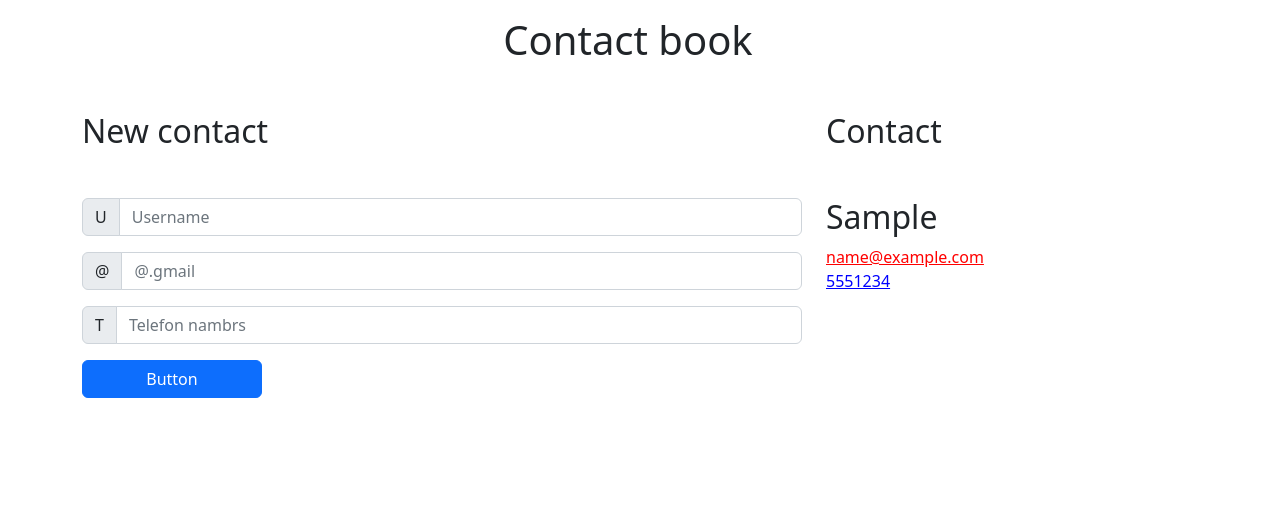
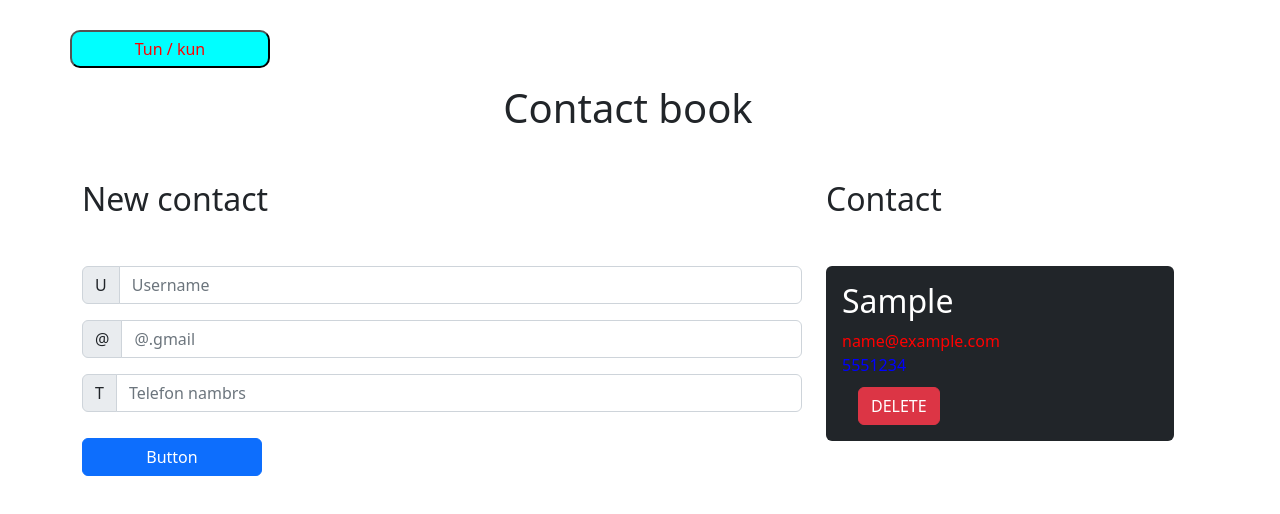
Before and after one commit to JaloliddinIkrom/js-uygavazifa-4, a plain HTML site: page index.html in a window 1280 px wide. Both pictures are taken after typing "Sample", "name@example.com", "5551234" into the empty fields and a click on the button "Button". Drawn offline with nearby package versions, Linux system fonts and the light colour scheme.

```diff
--- a/index.html
+++ b/index.html
@@ -13,7 +13,7 @@
 
 <div class="container">
    <div class="row  col-xl-12">
-
+     <button class="js-butten" type="submit">Tun / kun</button>
        <h1 class="text-center mb-5 mt-3">Contact book</h1>
     <div class=" col-sm-12 col-md-12 col-lg-8 col-xl-8">
 
--- a/main.css
+++ b/main.css
@@ -3,3 +3,19 @@
   padding-left: 0;
 
 }
+
+.js-btn{
+margin-top: 10px;
+}
+.dark{
+  color: blue;
+  background-color: gold;
+}
+.js-butten{
+  margin-top: 30px;
+  padding: 5px 20px;
+  width: 200px;
+  background-color: aqua;
+  color: red;
+  border-radius: 10px;
+}
--- a/main.js
+++ b/main.js
@@ -88,41 +88,147 @@
 var elBtn = document.querySelector('.js-btn');
 
 
+ let nameNew = [];
+ let users = [];
 
+
+
+ let Contact = (array, node) => {
+
+  node.innerHTML = '';
+
+  array.forEach((item) => {
+
+
+    var elItem = document.createElement('li');
+    elItem.setAttribute('class', 'bg-dark text-white p-3 rounded mb-2')
+
+      var elTitle = document.createElement("h2");
+      elTitle.textContent = item.name;
+      elItem.appendChild(elTitle);
+
+
+      var elLink = document.createElement("a");
+       elLink.textContent = item.email;
+       elLink.href = `email:${item.email}`;
+       elLink.style.display = "block";
+       elLink.style.color = "red";
+       elLink.setAttribute('class', 'text-decoration-none')
+       elItem.appendChild(elLink);
+
+
+      var elTel = document.createElement("a");
+      elTel.textContent = item.tel;
+      elTel.href = `tel:${item.tel}`;
+      elTel.style.display = "block";
+      elTel.style.color = "blue";
+      elItem.appendChild(elTel);
+      elTel.setAttribute('class', 'text-decoration-none')
+
+
+      var elButten = document.createElement('button');
+      elButten.textContent = 'DELETE';
+      elButten.type = 'submit';
+      elButten.setAttribute('class', 'btn btn-danger ms-3 js-btn');
+      elButten.dataset.daletId = item.id;
+       elItem.appendChild(elButten);
+       elList.appendChild(elItem);
+  });
+ }
+
+
+
+ ///=================================================================================================
 
 elForm.addEventListener('submit', function (evt){
 
     evt.preventDefault();
 
+    elList.innerHTML = '';
 
     var elVal1 = elInp1.value;
     var elVal2 = elInp2.value;
     var elVal3 = elInp3.value;
 
-  var elItem = document.createElement('li');
 
-    var elTitle = document.createElement("h2");
-    elTitle.textContent = elVal1;
-    elItem.appendChild(elTitle);
-    elInp1.value = "";
+    let neIndex = users.findIndex((item) => item.tel == elVal3);
 
-    var elLink = document.createElement("a");
-     elLink.textContent = elVal2;
+    console.log(neIndex);
 
-     elLink.href = `email:${elVal2}`;
-     elLink.style.display = "block";
-     elLink.style.color = "red";
-     elItem.appendChild(elLink);
-     elInp2.value = "";
+     if(neIndex >= 0){
 
-    var elTel = document.createElement("a");
-    elTel.textContent = elVal3;
-    elTel.href = `tel:${elVal3}`;
-    elTel.style.display = "block";
-    elTel.style.color = "blue";
-    elItem.appendChild(elTel);
-    elInp3.value = "";
+      alert("Bu raqam oldin kiritilgan boshqa raqam kiriting..");
 
-   elList.appendChild(elItem);
+     }else{
+
+      elInp1.value = '';
+      elInp2.value = '';
+      elInp3.value = '';
+
+      users.push({
+
+         id: users.length + 1,
+         name:  elVal1,
+         email: elVal2,
+         tel: elVal3,
+
+      });
+
+     }
+
+    Contact(users, elList);
+    nameNew.push(elVal3);
+
+
 
 });
+
+
+elList.addEventListener('click', function(evt){
+
+if(evt.target.matches('.js-btn')){
+
+var userT = evt.target.dataset.daletId;
+
+var dateUsers = users.findIndex((num) => num.id == userT);
+
+users.splice(dateUsers, 1);
+Contact(users, elList);
+
+
+}
+
+});
+
+
+//======================================================================================================
+
+let elButt = document.querySelector('.js-butten');
+
+  var TurFol = false;
+
+  elButt.addEventListener('click', function(){
+
+    TurFol = !TurFol;
+
+    var netur = TurFol ? 'dark' : 'light';
+
+    window.localStorage.setItem('TurFol', netur);
+
+
+   domgachiqaradi();
+  });
+
+  function domgachiqaradi (){
+
+    if(window.localStorage.getItem('TurFol') == 'dark'){
+
+      document.body.classList.add('dark');
+
+    }else{
+
+      document.body.classList.remove('dark');
+
+    }
+  }
+  domgachiqaradi();
```
